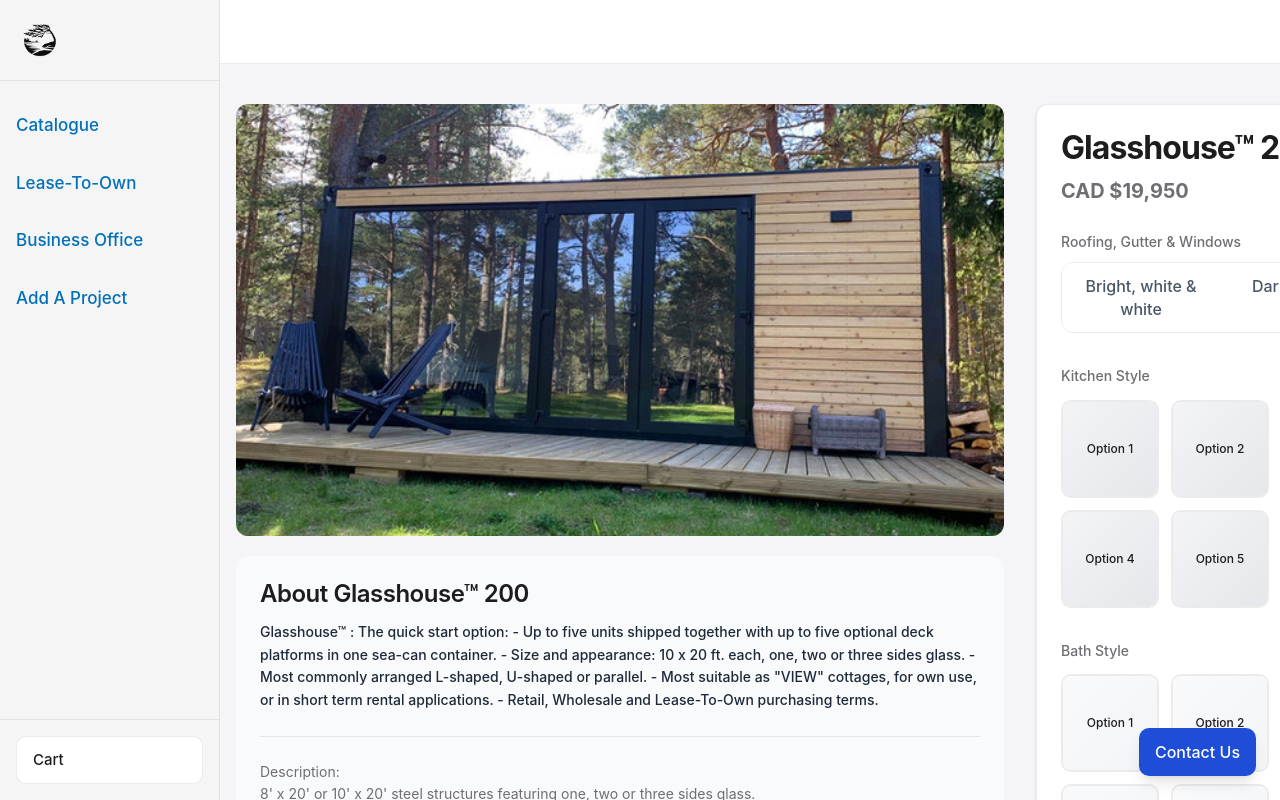
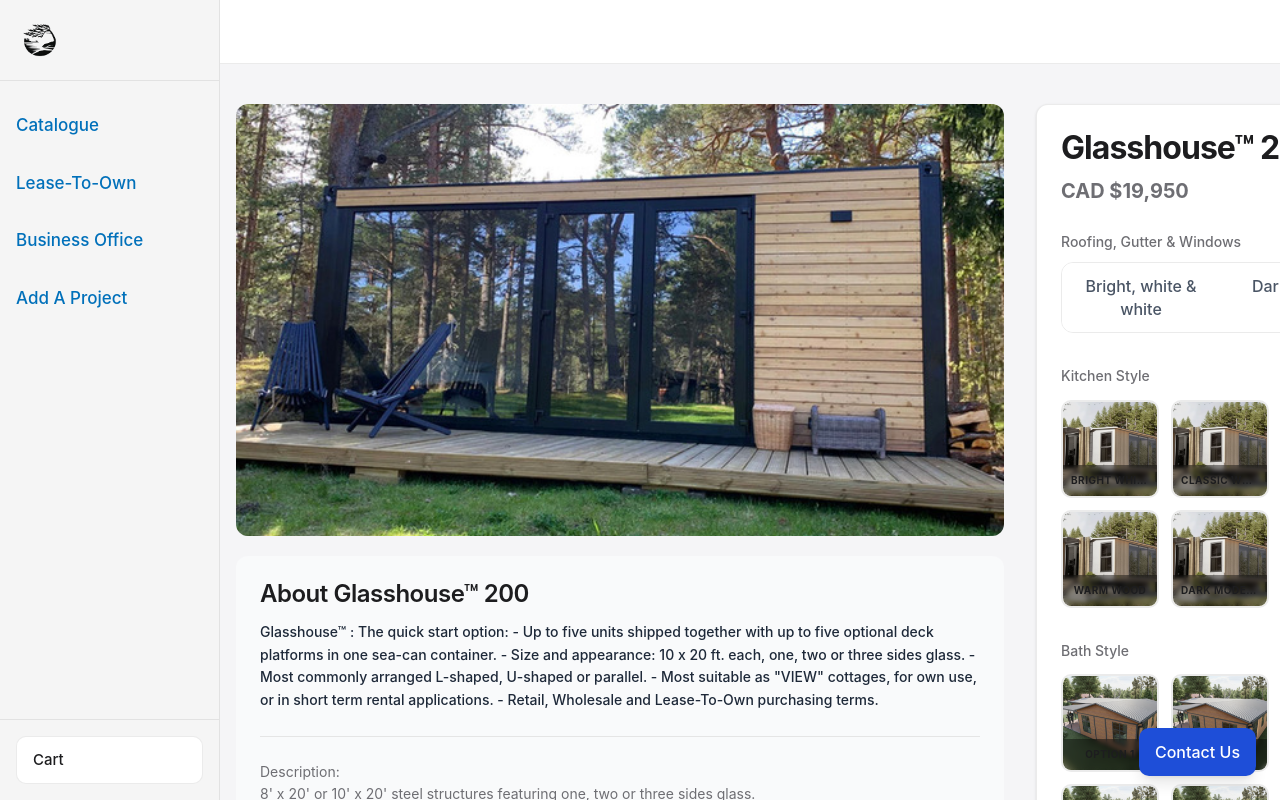
Before and after one commit to justinumailed-create/talishouse-clean, a Next.js app: page /glasshouse in a window 1280 px wide. Shown: the top 800 px of the page. Built offline with nearby package versions, Linux system fonts and the light colour scheme; no server answers; the database is empty.

Commit message:
fix: explicit Kitchen & Bath image mapping (IDs KC01-KC06, TL01-TL06)

```diff
--- a/components/ProductConfigurator.tsx
+++ b/components/ProductConfigurator.tsx
@@ -9,21 +9,21 @@
 ];
 
 const kitchenOptions = [
-  { id: "KC-01", label: "Option 1" },
-  { id: "KC-02", label: "Option 2" },
-  { id: "KC-03", label: "Option 3" },
-  { id: "KC-04", label: "Option 4" },
-  { id: "KC-05", label: "Option 5" },
-  { id: "KC-06", label: "Option 6" },
+  { id: "KC01", label: "Bright White", image: "/images/talishouse-420.png" },
+  { id: "KC02", label: "Classic White", image: "/images/talishouse-420.png" },
+  { id: "KC03", label: "Modern White", image: "/images/talishouse-420.png" },
+  { id: "KC04", label: "Warm Wood", image: "/images/talishouse-420.png" },
+  { id: "KC05", label: "Dark Modern", image: "/images/talishouse-420.png" },
+  { id: "KC06", label: "Minimalist", image: "/images/talishouse-420.png" },
 ];
 
 const bathOptions = [
-  { id: "TL-01", label: "Option 1" },
-  { id: "TL-02", label: "Option 2" },
-  { id: "TL-03", label: "Option 3" },
-  { id: "TL-04", label: "Option 4" },
-  { id: "TL-05", label: "Option 5" },
-  { id: "TL-06", label: "Option 6" },
+  { id: "TL01", label: "Option 1", image: "/images/talishouse-850.png" },
+  { id: "TL02", label: "Option 2", image: "/images/talishouse-850.png" },
+  { id: "TL03", label: "Option 3", image: "/images/talishouse-850.png" },
+  { id: "TL04", label: "Option 4", image: "/images/talishouse-850.png" },
+  { id: "TL05", label: "Option 5", image: "/images/talishouse-850.png" },
+  { id: "TL06", label: "Option 6", image: "/images/talishouse-850.png" },
 ];
 
 const flooringOptions = [
@@ -82,14 +82,22 @@
                   }
                 `}
               >
-                <div className="absolute inset-0 bg-gradient-to-br from-gray-100 to-gray-200" />
-                <div className="absolute inset-0 flex items-center justify-center">
-                  <span className={`text-xs font-medium ${isSelected ? "text-[#0070ba]" : "text-gray-500"}`}>
+                <div className="absolute inset-0">
+                  <Image
+                    src={item.image}
+                    alt={item.label}
+                    fill
+                    className="object-cover"
+                  />
+                  <div className={`absolute inset-0 bg-black/10 transition-opacity ${isSelected ? "opacity-0" : "opacity-0 group-hover:opacity-20"}`} />
+                </div>
+                <div className="absolute inset-x-0 bottom-0 bg-black/40 backdrop-blur-[2px] p-2">
+                  <span className={`text-[10px] uppercase tracking-wider font-bold text-white block text-center truncate`}>
                     {item.label}
                   </span>
                 </div>
                 {isSelected && (
-                  <div className="absolute top-2 right-2 w-5 h-5 bg-[#0070ba] rounded-full flex items-center justify-center">
+                  <div className="absolute top-2 right-2 w-5 h-5 bg-[#0070ba] rounded-full flex items-center justify-center shadow-lg border border-white/50">
                     <svg className="w-3 h-3 text-white" fill="none" stroke="currentColor" viewBox="0 0 24 24">
                       <path strokeLinecap="round" strokeLinejoin="round" strokeWidth={3} d="M5 13l4 4L19 7" />
                     </svg>
@@ -119,14 +127,19 @@
                   }
                 `}
               >
-                <div className="absolute inset-0 bg-gradient-to-br from-gray-50 to-gray-100" />
-                <div className="absolute inset-0 flex items-center justify-center">
-                  <span className={`text-xs font-medium ${isSelected ? "text-[#0070ba]" : "text-gray-500"}`}>
+                <Image
+                  src={item.image}
+                  alt={item.label}
+                  fill
+                  className="object-cover"
+                />
+                <div className="absolute inset-x-0 bottom-0 bg-black/40 backdrop-blur-[2px] p-2">
+                  <span className={`text-[10px] uppercase tracking-wider font-bold text-white block text-center truncate`}>
                     {item.label}
                   </span>
                 </div>
                 {isSelected && (
-                  <div className="absolute top-2 right-2 w-5 h-5 bg-[#0070ba] rounded-full flex items-center justify-center">
+                  <div className="absolute top-2 right-2 w-5 h-5 bg-[#0070ba] rounded-full flex items-center justify-center shadow-lg border border-white/50">
                     <svg className="w-3 h-3 text-white" fill="none" stroke="currentColor" viewBox="0 0 24 24">
                       <path strokeLinecap="round" strokeLinejoin="round" strokeWidth={3} d="M5 13l4 4L19 7" />
                     </svg>
--- a/lib/products.ts
+++ b/lib/products.ts
@@ -75,7 +75,7 @@
         "Dark / Dark / Dark",
         "Bright / White / White",
       ],
-      "Kitchen Style": ["Modern", "Classic", "Warm", "Minimalist"],
+      "Kitchen Style": ["Modern White", "Classic White", "Bright White", "Modern Grey", "Minimalist Grey", "Warm Wood"],
       "Bath Style": ["Standard", "Luxury", "Minimalist"],
       "Flooring Colour": ["Light Oak", "Dark Walnut"],
       "Siding Options": ["Color Code Options", "Monochrome / Single Color"],
@@ -112,7 +112,7 @@
         "Dark / Dark / Dark",
         "Bright / White / White",
       ],
-      "Kitchen Style": ["Modern", "Classic", "Warm", "Minimalist"],
+      "Kitchen Style": ["Modern White", "Classic White", "Bright White", "Modern Grey", "Minimalist Grey", "Warm Wood"],
       "Bath Style": ["Standard", "Luxury", "Minimalist"],
       "Flooring Colour": ["Light Oak", "Dark Walnut"],
       "Siding Options": ["Color Code Options", "Monochrome / Single Color"],
@@ -133,7 +133,7 @@
         "Dark / Dark / Dark",
         "Bright / White / White",
       ],
-      "Kitchen Style": ["Modern", "Classic", "Warm", "Minimalist"],
+      "Kitchen Style": ["Modern White", "Classic White", "Bright White", "Modern Grey", "Minimalist Grey", "Warm Wood"],
       "Bath Style": ["Standard", "Luxury", "Minimalist"],
       "Flooring Colour": ["Light Oak", "Dark Walnut"],
       "Siding Options": ["Color Code Options", "Monochrome / Single Color"],
```
